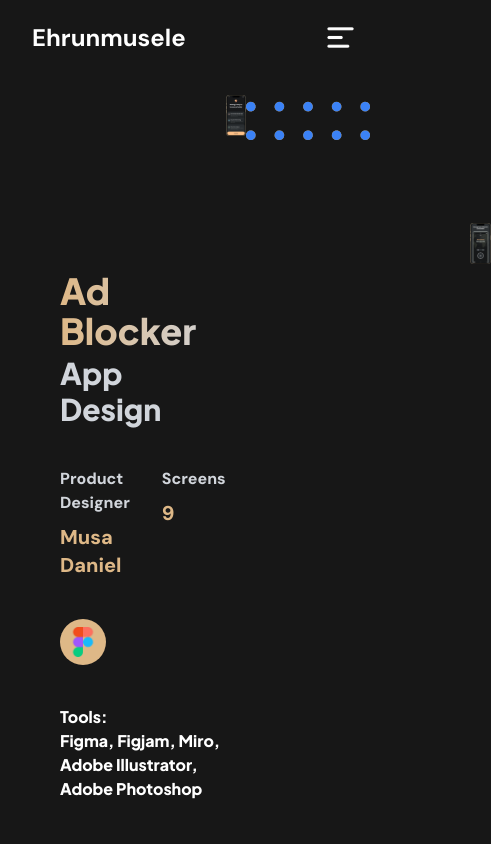
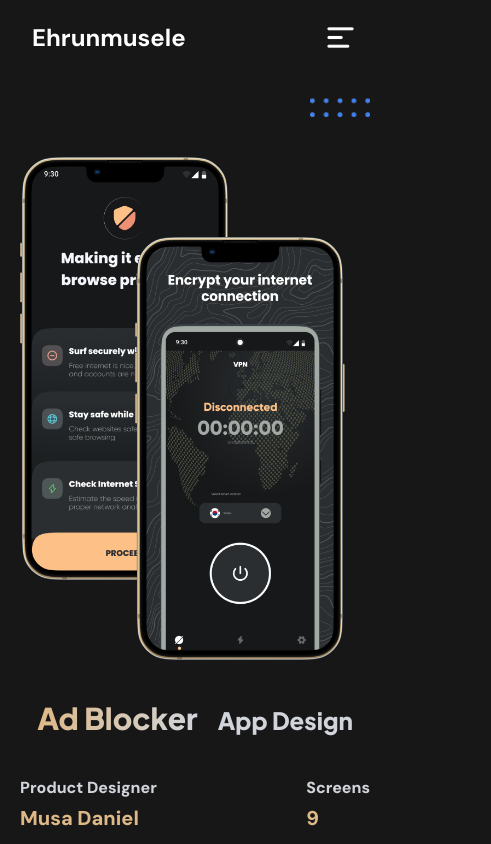
Before and after one commit to VirtuousTechies/musa-daniel, a React (Vite) app in the folder musa-daniel/: page /works/adBlocker in a window 390 px wide. Shown: the top 844 px of the page, 491 px wide, since content can reach past the window. Built offline with nearby package versions, Linux system fonts and the light colour scheme.

Commit message:
Made the first section of the ad blocker body component responsive across all break points

```diff
--- a/musa-daniel/src/Components/AdBlockerBody.jsx
+++ b/musa-daniel/src/Components/AdBlockerBody.jsx
@@ -5,19 +5,24 @@ import { adBlockerMainOne, adBlockerMainTwo, dotDesign, figma } from '../Data'
 export default function AdBlockerBody() {
   return (
     <section className='flex flex-col space-y-10 justify-center items-center w-full'>
-      <section className='flex flex-row justify-between w-full px-5'>
-        <div className='flex flex-col space-y-10 pt-44 pl-10'>
-          <div className='flex flex-col space-y-1'>
-            <h2 className='bg-gradient-to-r font-four text-4xl font-extrabold text-transparent
-            bg-clip-text to-gray-300 from-[#deb887]'>Ad Blocker</h2>
-            <p className='font-four text-3xl font-extrabold text-gray-300 '>App Design</p>
+      <section className='flex flex-col-reverse space-y-reverse space-y-10 md:space-y-0
+       md:flex-row md:justify-between w-full px-5'>
+        <div className='flex flex-col space-y-10 justify-center items-center md:items-start
+        md:justify-normal pt-20 lg:pt-44 md:pl-10'>
+          <div className='flex flex-row space-x-5 md:space-x-0 md:flex-col md:space-y-1
+          items-center md:items-start'>
+            <h2 className='bg-gradient-to-r font-four text-3xl md:text-4xl font-extrabold
+            text-transparent bg-clip-text to-gray-300 from-[#deb887]'>Ad Blocker</h2>
+            <p className='mt-1 md:mt-0 font-four text-2xl md:text-3xl font-extrabold
+            text-gray-300 '>App Design</p>
           </div>
-          <div className='flex flex-row space-x-8'>
-            <p className='flex flex-col space-y-2 font-four font-extrabold'>
+          <div className='flex flex-row justify-between w-full md:justify-normal md:w-max
+          md:space-x-8'>
+            <p className='flex flex-col space-y-1 font-four font-extrabold'>
               <span className='text-base text-gray-300'>Product Designer</span>
               <span className='text-xl text-[#deb887]'>Musa Daniel</span>
             </p>
-            <p className='flex flex-col space-y-2 font-four font-extrabold'>
+            <p className='flex flex-col space-y-1 font-four font-extrabold'>
               <span className='text-base text-gray-300'>Screens</span>
               <span className='text-xl text-[#deb887]'>9</span>
             </p>
@@ -25,14 +30,16 @@ export default function AdBlockerBody() {
           <div className='rounded-full p-2 bg-[#deb887] w-max'>
             <img src={figma} alt="figma" className='mx-auto w-[30px]'/>
           </div>
-          <p className='font-four font-extrabold'>Tools: <br /> Figma, Figjam, Miro, Adobe Illustrator, Adobe Photoshop</p>
+          <p className='text-center md:text-start font-four font-extrabold'>Tools: <br />
+          Figma, Figjam, Miro, Adobe Illustrator, Adobe Photoshop</p>
         </div>
         <figure className='relative'>
-          <img src={adBlockerMainOne} alt="main-one" className='md:w-[60%] lg:w-full'/>
-          <img src={adBlockerMainTwo} alt="main-two" className='absolute top-32
-          left-[15.3rem] md:w-[60%] lg:w-full' />
+          <img src={adBlockerMainOne} alt="main-one" className='w-[60%] md:w-[70%] xl:w-full'/>
+          <img src={adBlockerMainTwo} alt="main-two" className='absolute top-20 xl:top-32
+          left-[7.2rem] lg:left-[10.7rem] xl:left-[15.3rem] w-[60%] md:w-[70%] xl:w-full' />
         </figure>
-        <img src={dotDesign} alt="dot-design" className='self-start' />
+        <img src={dotDesign} alt="dot-design" className='self-end md:self-start w-[60px]
+        md:w-auto' />
       </section>
       <section></section>
       <section></section>
```
